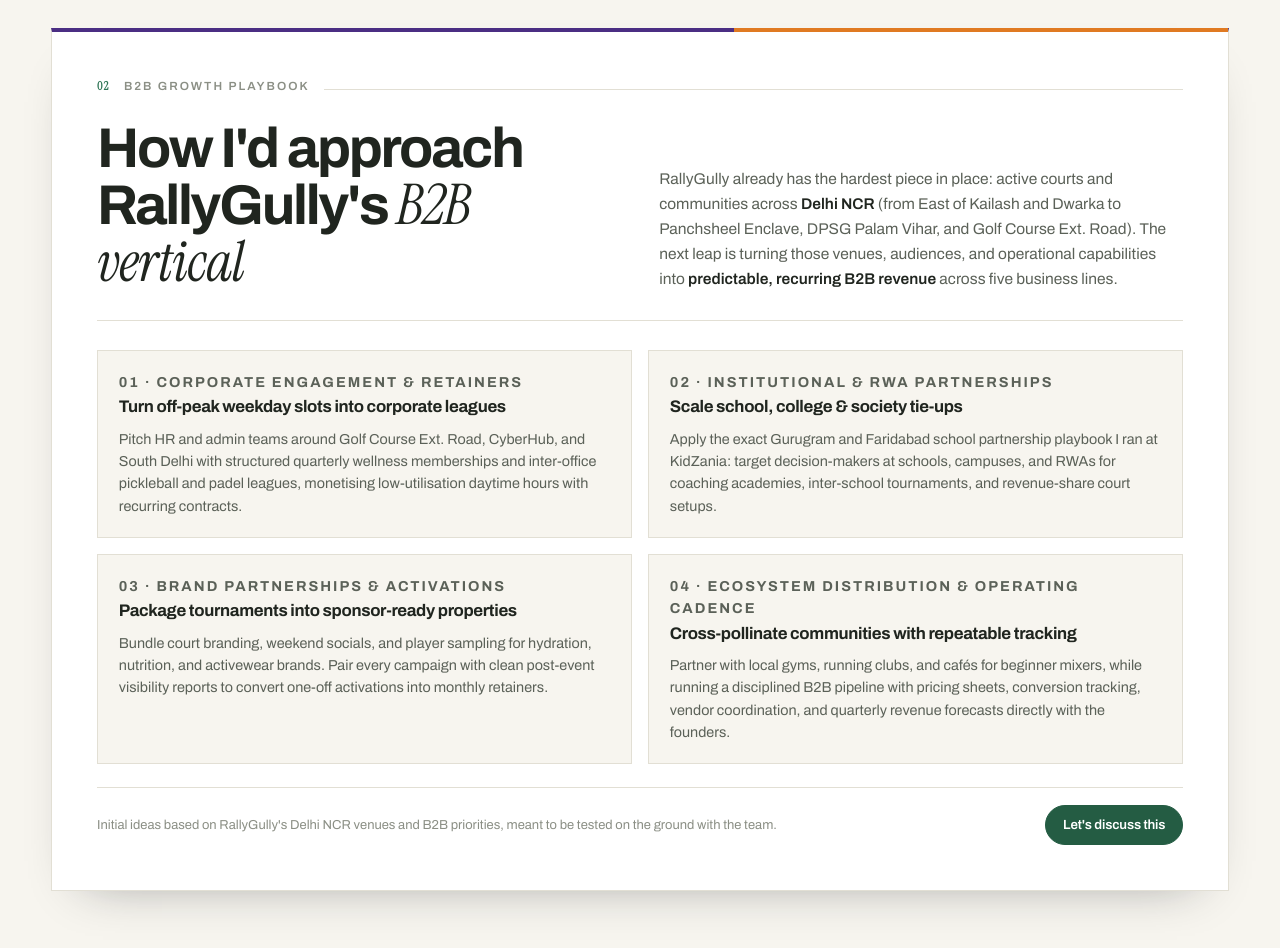
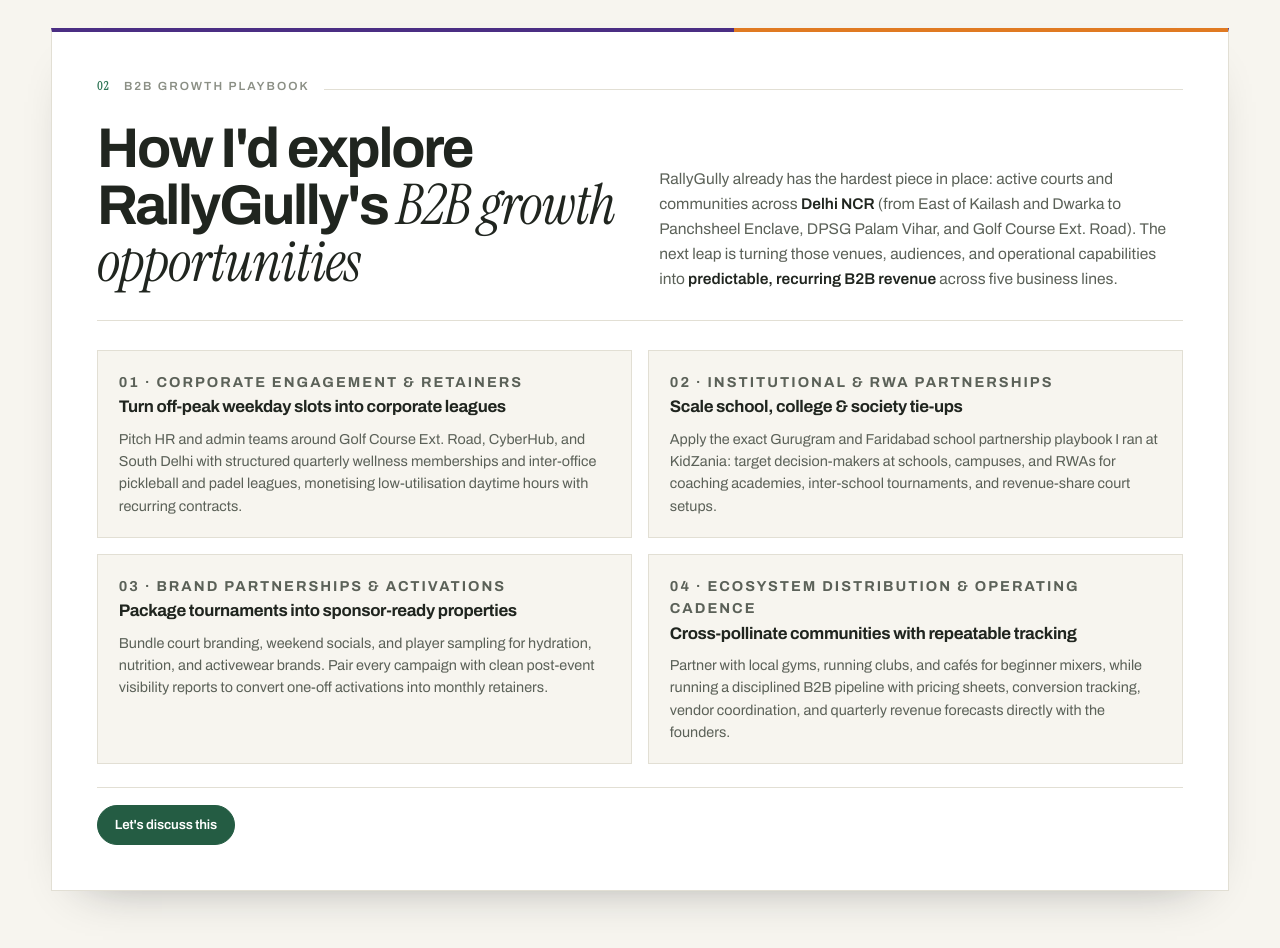
Before and after one commit to 2002suranshduggal-maker/Suransh-Portfolio-, a plain HTML site: page index.html in a window 1280 px wide. Shown: the part 1080-2028 px from the top of the page. Drawn offline with Linux system fonts and the light colour scheme.

Commit message:
Update index.html

```diff
--- a/index.html
+++ b/index.html
@@ -486,7 +486,7 @@ body.lock{ overflow:hidden; }
       <div class="rg-wrap rv">
         <p class="mark"><span class="mark__n fig">02</span><span class="mark__t">B2B Growth Playbook</span></p>
         <div class="rg-top">
-          <h2 class="h2">How I'd approach RallyGully's <span class="ser">B2B vertical</span></h2>
+          <h2 class="h2">How I'd explore RallyGully's <span class="ser">B2B growth opportunities</span></h2>
           <p>
             RallyGully already has the hardest piece in place: active courts and communities across
             <strong>Delhi NCR</strong> (from East of Kailash and Dwarka to Panchsheel Enclave, DPSG Palam Vihar,
@@ -538,9 +538,6 @@ body.lock{ overflow:hidden; }
         </div>
 
         <div class="rg-foot">
-          <p class="note" style="margin:0">
-            Initial ideas based on RallyGully's Delhi NCR venues and B2B priorities, meant to be tested on the ground with the team.
-          </p>
           <a class="btn btn--s" href="#connect">Let's discuss this</a>
         </div>
       </div>
```
